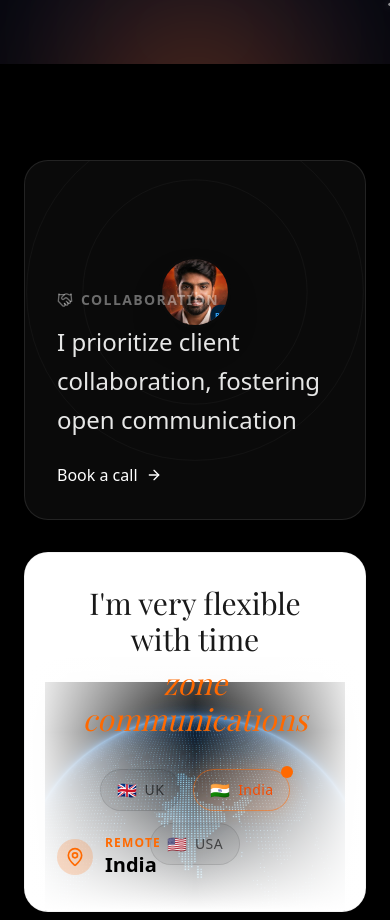
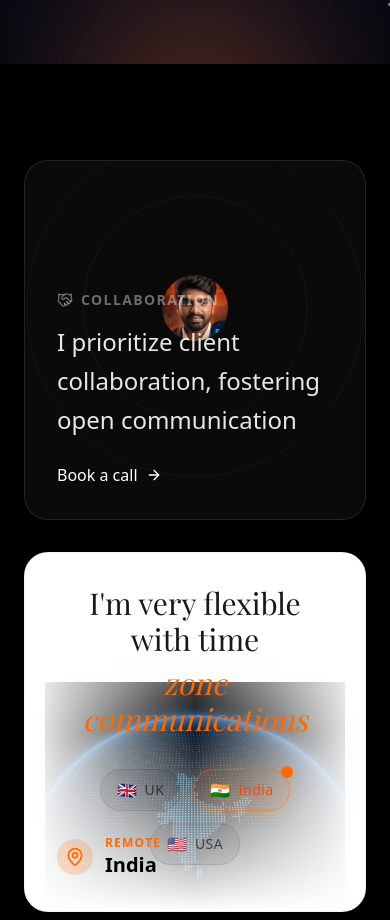
Before and after one commit to aadarshreddydepa/portfolio, a Next.js app: page / in a window 390 px wide. Shown: the part 780-1700 px from the top of the page. Built offline with nearby package versions, Linux system fonts and the light colour scheme; a web font is replaced by a local one.

Commit message:
Added Nav

```diff
--- a/src/components/home/Hero.tsx
+++ b/src/components/home/Hero.tsx
@@ -120,7 +120,7 @@ export default function Hero() {
           className="flex flex-col sm:flex-row flex-wrap justify-center items-center gap-4 sm:gap-6 w-full px-4 sm:w-auto"
         >
           <Link
-            href="#contact"
+            href="/book-call"
             className="group inline-flex justify-center items-center gap-2 px-8 py-4 bg-white/10 hover:bg-white/20 border border-white/10 rounded-full font-medium text-white transition-all backdrop-blur-sm w-full sm:w-auto"
           >
             Let's Connect
--- a/src/components/home/bento/Collaboration.tsx
+++ b/src/components/home/bento/Collaboration.tsx
@@ -3,6 +3,7 @@
 import { Handshake, ArrowRight } from "lucide-react";
 import Image from "next/image";
 import { motion } from "framer-motion";
+import { useRouter } from "next/navigation";
 
 const satellites = [
   { id: 1, x: -80, y: -60, img: "https://i.pravatar.cc/100?img=19" },
@@ -12,16 +13,19 @@ const satellites = [
 ];
 
 export default function Collaboration() {
+  const router = useRouter();
+
   return (
     <motion.div
       initial="initial"
       whileHover="hover"
+      onClick={() => router.push("/book-call")}
       className="h-full flex flex-col justify-between p-8 bg-[#0a0a0a] border border-white/10 rounded-3xl relative overflow-hidden cursor-pointer"
     >
       {/* Network Animation Container */}
-      <div className="absolute inset-0 flex items-center justify-center pointer-events-none">
-        {/* Central Avatar Container */}
-        <div className="relative w-[400px] h-[300px] flex items-center justify-center -translate-y-12 transform scale-75 sm:scale-100">
+      <div className="absolute inset-0 flex items-center justify-center pointer-events-none overflow-hidden rounded-3xl">
+        {/* The true center point */}
+        <div className="relative w-0 h-0 -translate-y-8 sm:-translate-y-12 transform scale-75 sm:scale-100">
           {/* Satellites */}
           {satellites.map((sat, i) => (
             <motion.div
@@ -37,6 +41,7 @@ export default function Collaboration() {
                 },
               }}
               className="absolute z-10"
+              style={{ top: 0, left: 0 }}
             >
               {/* Connection Line */}
               <motion.div
@@ -48,13 +53,13 @@ export default function Collaboration() {
                     transition: { duration: 0.4, delay: i * 0.05 },
                   },
                 }}
-                className="absolute top-1/2 left-1/2 h-[2px] bg-white origin-left -z-10"
+                className="absolute top-0 left-0 h-[2px] bg-white origin-left -z-10"
                 style={{
                   transform: `rotate(${Math.atan2(sat.y, sat.x)}rad)`,
                 }}
               />
 
-              <div className="w-12 h-12 rounded-full border-2 border-white/10 overflow-hidden relative shadow-lg bg-[#111]">
+              <div className="w-12 h-12 rounded-full border-2 border-white/10 overflow-hidden absolute shadow-lg bg-[#111] -translate-x-1/2 -translate-y-1/2" style={{ top: 0, left: 0 }}>
                 <Image
                   src={sat.img}
                   alt="Client"
@@ -72,7 +77,8 @@ export default function Collaboration() {
               hover: { scale: 1.05 },
             }}
             transition={{ duration: 0.3 }}
-            className="relative z-20 w-24 h-24 rounded-full overflow-hidden border-4 border-[#0a0a0a] shadow-2xl"
+            className="absolute z-20 w-24 h-24 rounded-full overflow-hidden border-4 border-[#0a0a0a] shadow-2xl -translate-x-1/2 -translate-y-1/2"
+            style={{ top: 0, left: 0 }}
           >
             <Image
               src="/Images/ME.png"
@@ -87,10 +93,8 @@ export default function Collaboration() {
           </motion.div>
 
           {/* Pulsing Rings */}
-          <div className="absolute inset-0 z-0 flex items-center justify-center">
-            <div className="w-[300px] h-[300px] border border-white/5 rounded-full absolute" />
-            <div className="w-[450px] h-[450px] border border-white/5 rounded-full absolute" />
-          </div>
+          <div className="absolute w-[300px] h-[300px] border border-white/5 rounded-full z-0 -translate-x-1/2 -translate-y-1/2" style={{ top: 0, left: 0 }} />
+          <div className="absolute w-[450px] h-[450px] border border-white/5 rounded-full z-0 -translate-x-1/2 -translate-y-1/2" style={{ top: 0, left: 0 }} />
         </div>
       </div>
 
```
